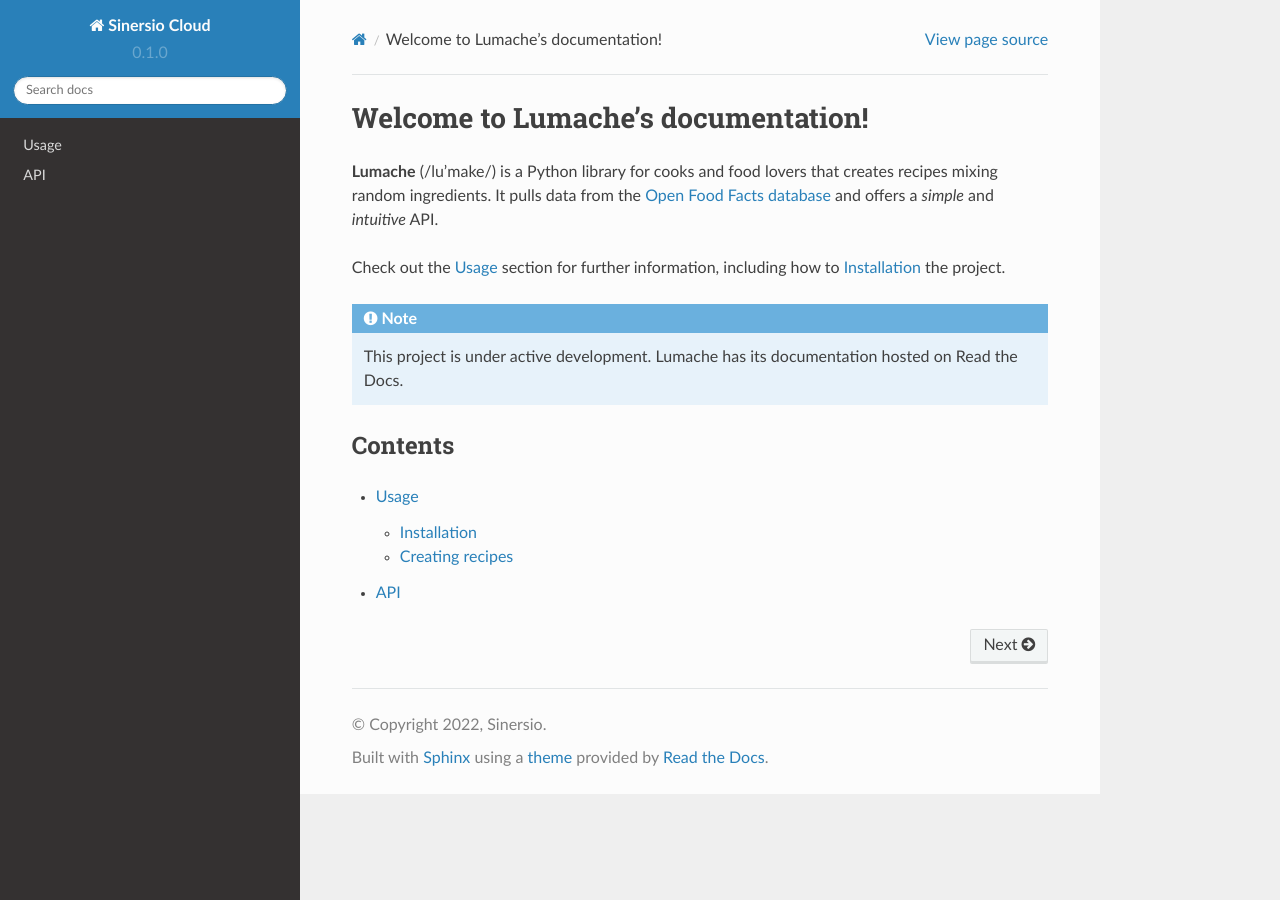
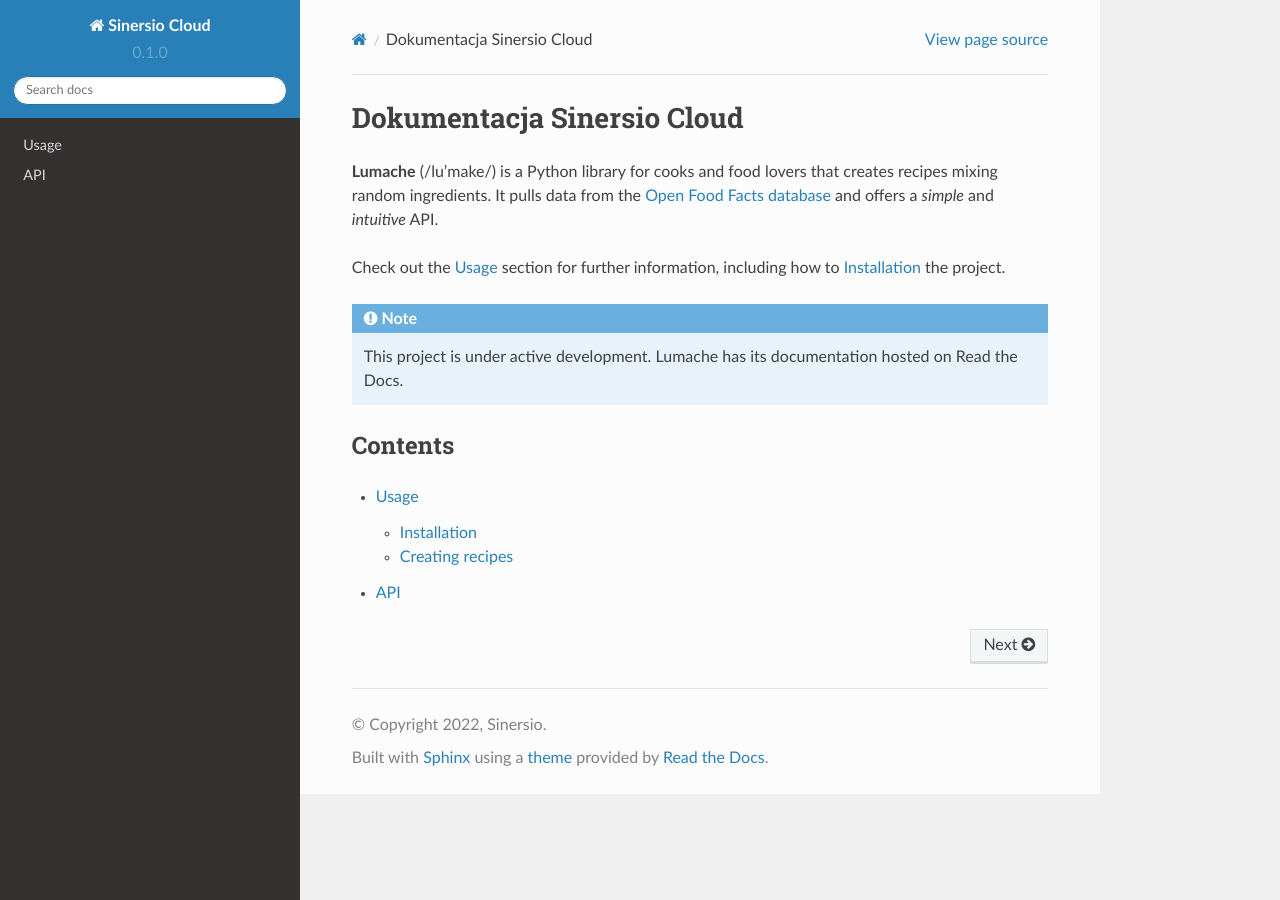
Before and after one commit to miesiu/tutorial-template, a Sphinx documentation site: the page built from docs/source/index.rst, in a window 1280 px wide. Built offline with Sphinx 7.4.7 and the Read the Docs theme 2.0.0, drawn with Linux system fonts in a browser that asks for light colours.

Commit message:
Update index.rst

```diff
--- a/docs/source/index.rst
+++ b/docs/source/index.rst
@@ -1,4 +1,4 @@
-Welcome to Lumache's documentation!
+Dokumentacja Sinersio Cloud
 ===================================
 
 **Lumache** (/lu'make/) is a Python library for cooks and food lovers
```
